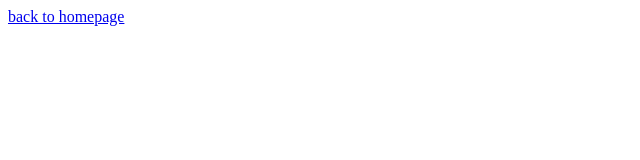
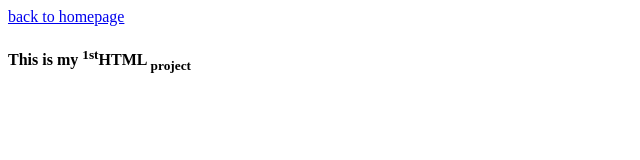
Before and after one commit to AdityaLalwani-CodeHub/HTML, a plain HTML site: page about.html in a window 1280 px wide. Shown: the whole page, without its empty margins (0-640 px from the left). Drawn offline with Linux system fonts and the light colour scheme.

Commit message:
superscript and subscript tags added

```diff
--- a/about.html
+++ b/about.html
@@ -12,5 +12,7 @@
     <a href="index.html">back to homepage</a>
     <br>
 
+    <!-- superscript and subscript tags-->
+    <h4>This is my <sup>1st</sup>HTML <sub>project</sub> </h4>
 </body>
 </html>
```
